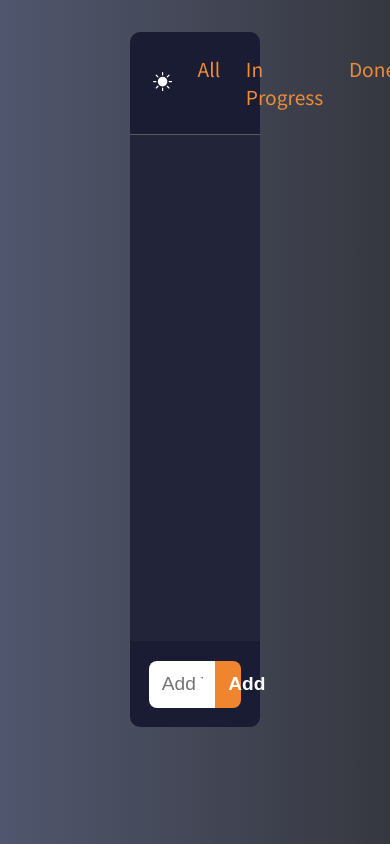
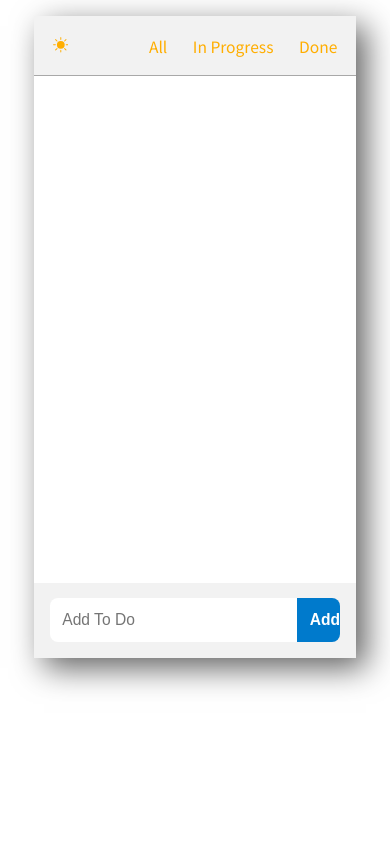
Before and after one commit to hheeseung/dream-coding-to-do-list, a React (Create React App) app: page / in a window 390 px wide. Built offline with nearby package versions, Linux system fonts and the light colour scheme.

Commit message:
feat: 테마 변경기능 구현

```diff
--- a/src/App.js
+++ b/src/App.js
@@ -1,9 +1,10 @@
 import { BsFillSunFill } from "react-icons/bs";
 import styles from "./App.module.css";
 import { useForm } from "react-hook-form";
-import { useState } from "react";
+import { useContext, useState } from "react";
 import { v4 as uuidv4 } from "uuid";
 import Todo from "./components/todo/Todo";
+import { ThemeContext } from "./context/ThemeContext";
 uuidv4();
 
 const DEFAULT_TODOS = JSON.parse(localStorage.getItem("todos")) || [];
@@ -11,6 +12,7 @@ const DEFAULT_TODOS = JSON.parse(localStorage.getItem("todos")) || [];
 function App() {
   const { register, handleSubmit, setValue } = useForm();
   const [todos, setTodos] = useState(DEFAULT_TODOS);
+  const { isDark, changeTheme } = useContext(ThemeContext);
 
   const handleAdd = (data) => {
     if (localStorage.getItem("todos") === null) {
@@ -36,10 +38,51 @@ function App() {
   };
 
   return (
+    <>
+      {isDark ? (
+        <div className={styles.dark__wrapper}>
+          <div className={styles.todolist}>
+            <nav className={styles.dark__navbar}>
+              <div className={styles.dark__theme} onClick={() => changeTheme()}>
+                <BsFillSunFill />
+              </div>
+              <div className={styles.dark__category}>
+                <span className={styles.details}>All</span>
+                <span className={styles.details}>In Progress</span>
+                <span className={styles.details}>Done</span>
+              </div>
+            </nav>
+            <main className={styles.dark__todos}>
+              <ul className={styles.todo}>
+                {todos.map((todo) => (
+                  <Todo
+                    {...todo}
+                    key={todo.id}
+                    handleDelete={handleDelete}
+                    setTodos={setTodos}
+                  />
+                ))}
+              </ul>
+            </main>
+            <form
+              className={styles.dark__form}
+              onSubmit={handleSubmit(handleAdd)}
+            >
+              <input
+                type="text"
+                placeholder="Add To Do"
+                className={styles.input}
+                {...register("todo")}
+              />
+              <button className={styles.dark__addToDo}>Add</button>
+            </form>
+          </div>
+        </div>
+      ) : (
         <div className={styles.wrapper}>
           <div className={styles.todolist}>
             <nav className={styles.navbar}>
-          <div className={styles.theme}>
+              <div className={styles.theme} onClick={() => changeTheme()}>
                 <BsFillSunFill />
               </div>
               <div className={styles.category}>
@@ -71,6 +114,8 @@ function App() {
             </form>
           </div>
         </div>
+      )}
+    </>
   );
 }
 
--- a/src/App.module.css
+++ b/src/App.module.css
@@ -1,18 +1,32 @@
 .wrapper {
   width: 100%;
   height: 100vh;
-  background: rgb(80, 86, 109);
-  background: linear-gradient(
-    90deg,
-    rgba(80, 86, 109, 1) 0%,
-    rgba(54, 56, 64, 1) 100%
-  );
   padding: 2em;
 }
 
+.dark__wrapper {
+  width: 100%;
+  height: 100vh;
+  padding: 2em;
+  background-color: #a7a7a7;
+}
+
 .todolist {
-  width: 40%;
+  width: 30em;
   margin: 0 auto;
+  box-shadow: 10px 10px 30px 0px rgba(97, 97, 97, 1);
+}
+
+@media screen {
+  @media (max-width: 575px) {
+    .wrapper {
+      padding: 1em;
+    }
+    .todolist {
+      width: 90%;
+      font-size: small;
+    }
+  }
 }
 
 /* Navbar */
@@ -20,23 +34,43 @@
   display: flex;
   justify-content: space-between;
   align-items: center;
-  background-color: rgb(26, 28, 52);
+  background-color: #f2f2f2;
   padding: 1.2em;
   font-size: larger;
-  border-bottom: 1px solid #5a5a5a;
-  border-top-left-radius: 10px;
-  border-top-right-radius: 10px;
+  border-bottom: 1px solid #a8a8a8;
+}
+
+.dark__navbar {
+  display: flex;
+  justify-content: space-between;
+  align-items: center;
+  background-color: #121212;
+  color: #fff;
+  padding: 1.2em;
+  font-size: larger;
+  border-bottom: 1px solid #a8a8a8;
 }
 
 .theme {
-  color: rgb(255, 255, 255);
+  color: #ffae00;
+  cursor: pointer;
+}
+
+.dark__theme {
+  color: #ffd54f;
   cursor: pointer;
 }
 
 .category {
   display: flex;
   justify-content: space-evenly;
-  color: rgb(237, 139, 56);
+  color: #ffae00;
+}
+
+.dark__category {
+  display: flex;
+  justify-content: space-evenly;
+  color: #ffd54f;
 }
 
 .details {
@@ -46,8 +80,15 @@
 
 .todos {
   height: 60vh;
-  background-color: rgb(34, 36, 58);
-  color: rgb(255, 255, 255);
+  background-color: #fff;
+  padding: 1.2em;
+  overflow-y: scroll;
+}
+
+.dark__todos {
+  height: 60vh;
+  background-color: #212121;
+  color: #fff;
   padding: 1.2em;
   overflow-y: scroll;
 }
@@ -58,12 +99,26 @@
 
 .todos::-webkit-scrollbar-thumb {
   height: 30%;
-  background: rgb(80, 86, 109);
+  background: #a8a8a8;
   border-radius: 10px;
 }
 
 .todos::-webkit-scrollbar-track {
-  background: rgba(33, 122, 244, 0.1);
+  background: #f2f2f2;
+}
+
+.dark__todos::-webkit-scrollbar {
+  width: 8px; /* 스크롤바의 너비 */
+}
+
+.dark__todos::-webkit-scrollbar-thumb {
+  height: 30%;
+  background: #575757;
+  border-radius: 10px;
+}
+
+.dark__todos::-webkit-scrollbar-track {
+  background: #303030;
 }
 
 .todo {
@@ -71,57 +126,20 @@
   font-size: larger;
 }
 
-/* ToDos */
-.todoDetail {
-  display: flex;
-  justify-content: space-between;
-  align-items: center;
-  margin-bottom: 0.8rem;
-}
-
-.todoTitle {
-  display: flex;
-  align-items: center;
-}
-
-.checkbox {
-  margin-right: 0.7rem;
-  cursor: pointer;
-  font-size: larger;
-}
-
-.checked {
-  text-decoration: line-through;
-}
-
-.deleteToDo {
-  width: 1.8rem;
-  height: 1.8rem;
-  display: flex;
-  justify-content: center;
-  align-items: center;
-  background-color: #5a5a5a;
-  color: rgb(255, 255, 255);
-  border-radius: 50%;
-  font-size: large;
-  outline: none;
-  border: none;
-  cursor: pointer;
-  transition: background-color 0.2s ease-in-out;
-}
-
-.deleteToDo:hover {
-  background-color: rgb(239, 133, 46);
-}
-
 /* Form */
 .form {
   display: flex;
   align-items: center;
-  background-color: rgb(26, 28, 52);
+  background-color: #f2f2f2;
   padding: 1.2em;
-  border-bottom-left-radius: 10px;
-  border-bottom-right-radius: 10px;
+}
+
+.dark__form {
+  display: flex;
+  align-items: center;
+  background-color: #121212;
+  color: #fff;
+  padding: 1.2em;
 }
 
 .input {
@@ -143,7 +161,20 @@
   border: none;
   border-top-right-radius: 8px;
   border-bottom-right-radius: 8px;
-  background-color: rgb(239, 133, 46);
+  background-color: #007acc;
   color: rgb(255, 255, 255);
   cursor: pointer;
 }
+
+.dark__addToDo {
+  width: 15%;
+  padding: 0.8rem;
+  font-size: larger;
+  font-weight: 700;
+  outline: none;
+  border: none;
+  border-top-right-radius: 8px;
+  border-bottom-right-radius: 8px;
+  background-color: #90caf9;
+  cursor: pointer;
+}
--- a/src/components/todo/Todo.jsx
+++ b/src/components/todo/Todo.jsx
@@ -1,11 +1,11 @@
-import {
-  BsFillTrashFill,
-  BsFillCheckSquareFill,
-  BsSquareFill,
-} from "react-icons/bs";
+import { BsFillTrashFill, BsCheckSquare, BsSquare } from "react-icons/bs";
 import styles from "./Todo.module.css";
+import { useContext } from "react";
+import { ThemeContext } from "../../context/ThemeContext";
 
 export default function Todo({ id, todo, isDone, handleDelete, setTodos }) {
+  const { isDark } = useContext(ThemeContext);
+
   const handleCheck = (id) => {
     const defaultTodos = JSON.parse(localStorage.getItem("todos"));
     const updatedTodos = defaultTodos.map((item) => {
@@ -20,16 +20,21 @@ export default function Todo({ id, todo, isDone, handleDelete, setTodos }) {
   };
 
   return (
+    <>
       <li className={styles.todoDetail}>
         <div className={styles.todoTitle}>
           <div className={styles.checkbox} onClick={() => handleCheck(id)}>
-          {isDone ? <BsFillCheckSquareFill /> : <BsSquareFill />}
+            {isDone ? <BsCheckSquare /> : <BsSquare />}
           </div>
           <span className={isDone ? styles.checked : ""}>{todo}</span>
         </div>
-      <button className={styles.deleteToDo} onClick={() => handleDelete(id)}>
+        <button
+          className={isDark ? styles.dark__deleteToDo : styles.deleteToDo}
+          onClick={() => handleDelete(id)}
+        >
           <BsFillTrashFill />
         </button>
       </li>
+    </>
   );
 }
--- a/src/components/todo/Todo.module.css
+++ b/src/components/todo/Todo.module.css
@@ -27,8 +27,8 @@
   display: flex;
   justify-content: center;
   align-items: center;
-  background-color: #5a5a5a;
-  color: rgb(255, 255, 255);
+  background-color: inherit;
+  color: #b00020;
   border-radius: 50%;
   font-size: large;
   outline: none;
@@ -38,5 +38,27 @@
 }
 
 .deleteToDo:hover {
-  background-color: rgb(239, 133, 46);
+  background-color: #b00020;
+  color: #fff;
 }
+
+.dark__deleteToDo {
+  width: 1.8rem;
+  height: 1.8rem;
+  display: flex;
+  justify-content: center;
+  align-items: center;
+  background-color: inherit;
+  color: #cf6679;
+  border-radius: 50%;
+  font-size: large;
+  outline: none;
+  border: none;
+  cursor: pointer;
+  transition: background-color 0.2s ease-in-out;
+}
+
+.dark__deleteToDo:hover {
+  background-color: #cf6679;
+  color: #fff;
+}
--- /dev/null
+++ b/src/context/ThemeContext.jsx
@@ -0,0 +1,14 @@
+import { createContext, useState } from "react";
+
+export const ThemeContext = createContext();
+
+export function ThemeProvider({ children }) {
+  const [isDark, setIsDark] = useState(false);
+  const changeTheme = () => setIsDark((dark) => !dark);
+
+  return (
+    <ThemeContext.Provider value={{ isDark, changeTheme }}>
+      {children}
+    </ThemeContext.Provider>
+  );
+}
--- a/src/index.js
+++ b/src/index.js
@@ -2,10 +2,13 @@ import React from "react";
 import ReactDOM from "react-dom/client";
 import "./index.css";
 import App from "./App";
+import { ThemeProvider } from "./context/ThemeContext";
 
 const root = ReactDOM.createRoot(document.getElementById("root"));
 root.render(
   <React.StrictMode>
-    <App />
+    <ThemeProvider>
+      <App />
+    </ThemeProvider>
   </React.StrictMode>
 );
```
Lines whose indentation alone changed are shown as unchanged.
